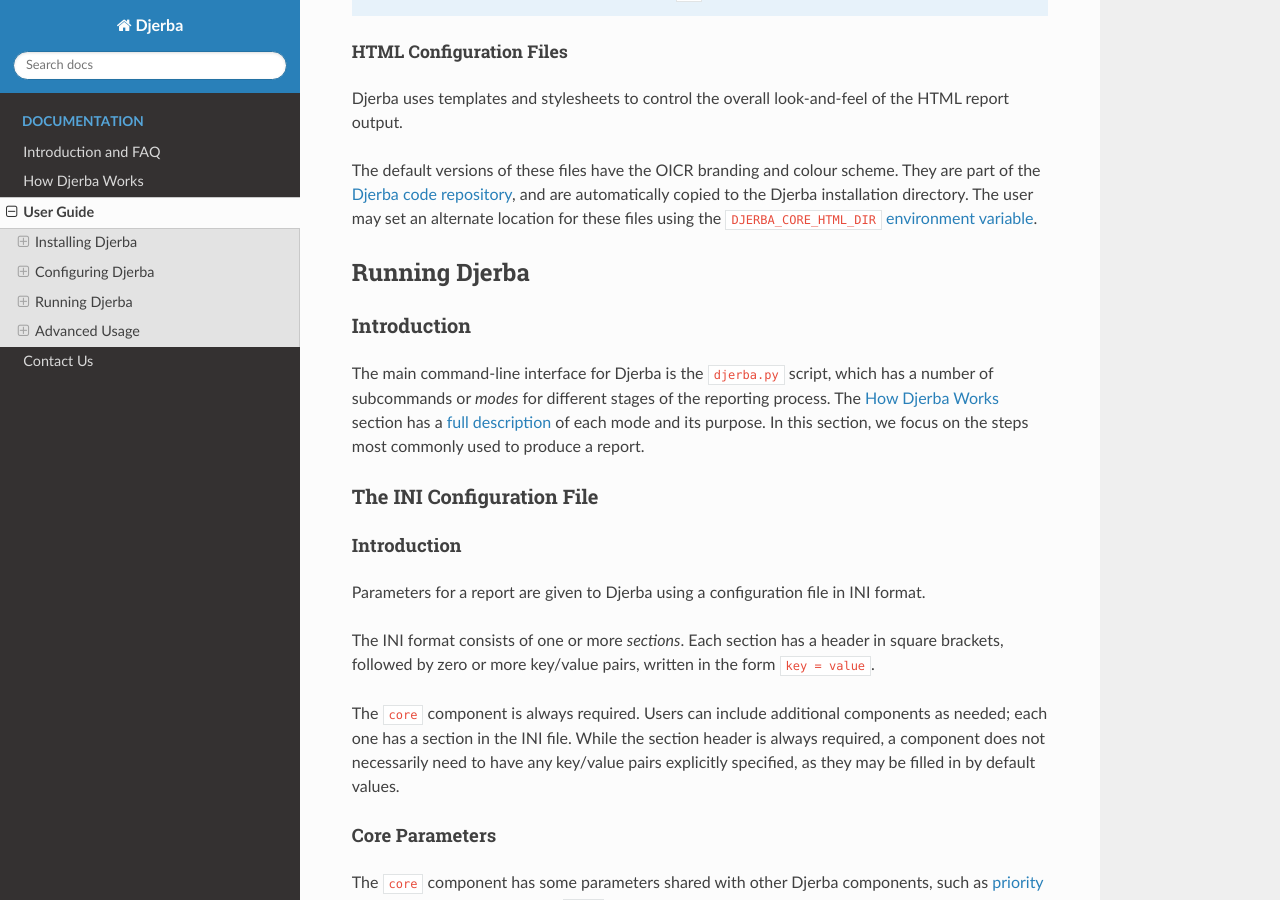
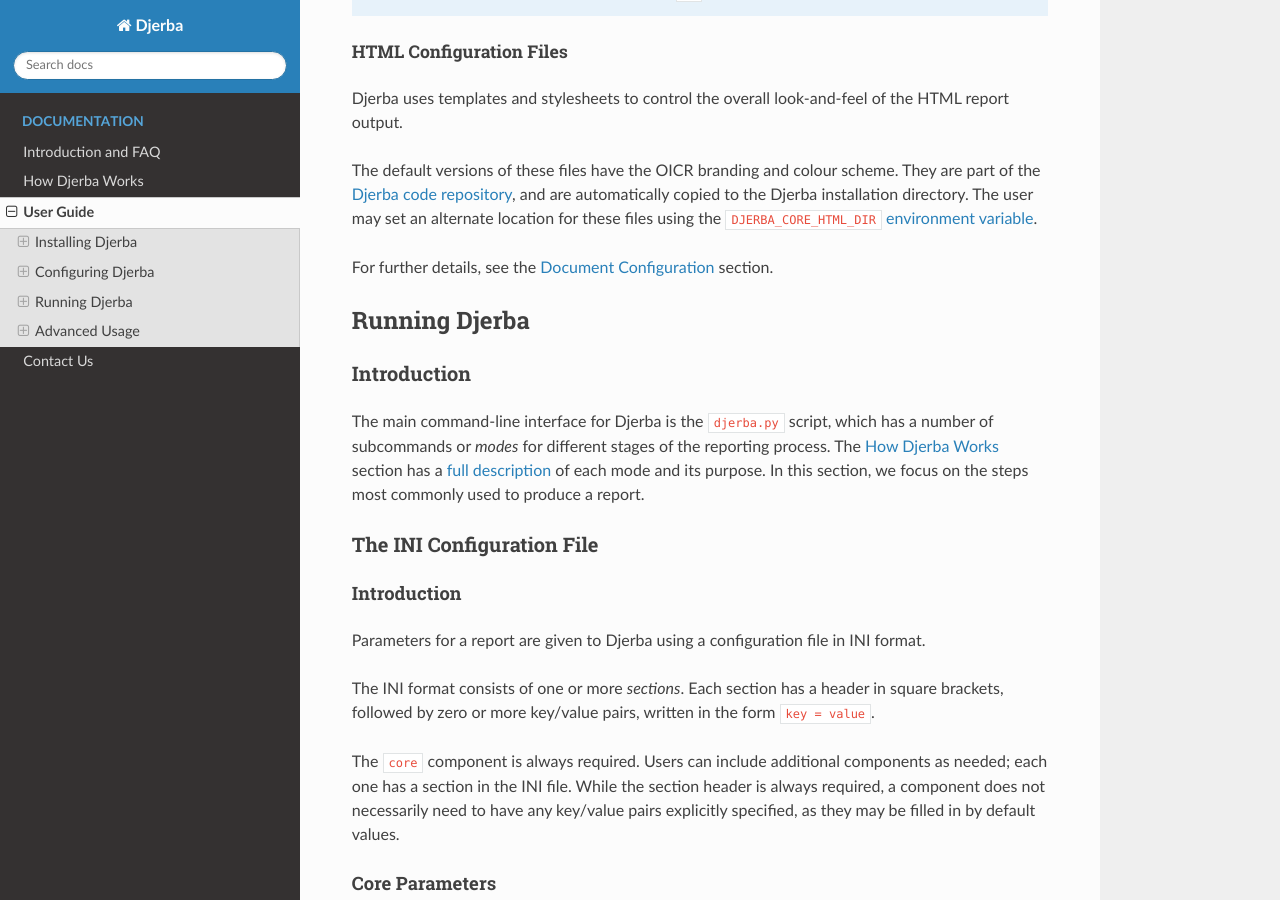
Before and after one commit to oicr-gsi/djerba_docs, a Sphinx documentation site: the page built from source/user_guide/user_guide.rst, in a window 1280 px wide and 900 px high, scrolled down 4769 px. Built offline with Sphinx 7.4.7 and the Read the Docs theme 3.1.0, drawn with Linux system fonts in a browser that asks for light colours.

Commit message:
add cross-reference

```diff
--- a/source/user_guide/user_guide.rst
+++ b/source/user_guide/user_guide.rst
@@ -241,6 +241,8 @@
 Djerba uses templates and stylesheets to control the overall look-and-feel of the HTML report output.
 
 The default versions of these files have the OICR branding and colour scheme. They are part of the `Djerba code repository`_, and are automatically copied to the Djerba installation directory. The user may set an alternate location for these files using the ``DJERBA_CORE_HTML_DIR``  :ref:`environment variable <environment-variables>`.
+
+For further details, see the :ref:`document-configuration` section.
 
 .. _Djerba code repository: https://github.com/oicr-gsi/djerba/tree/main/src/lib/djerba/core
 
```
